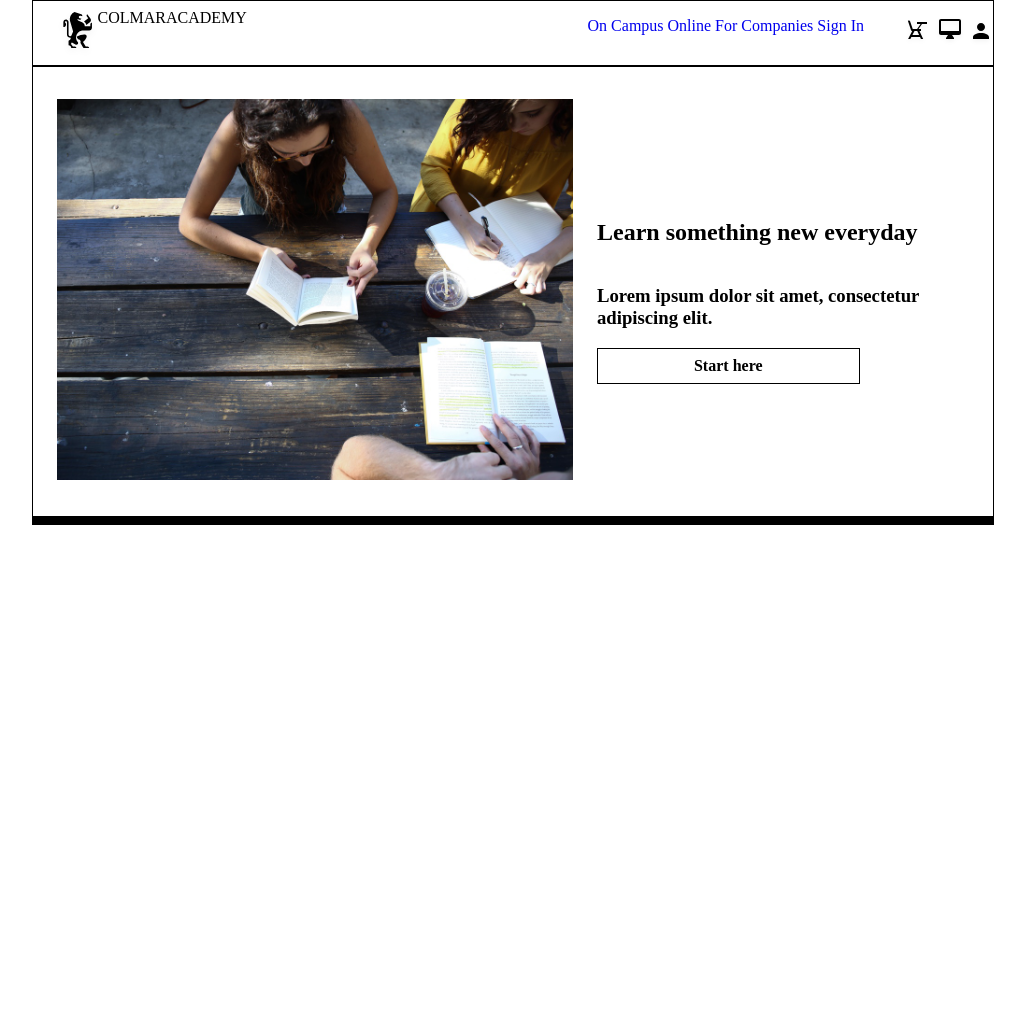
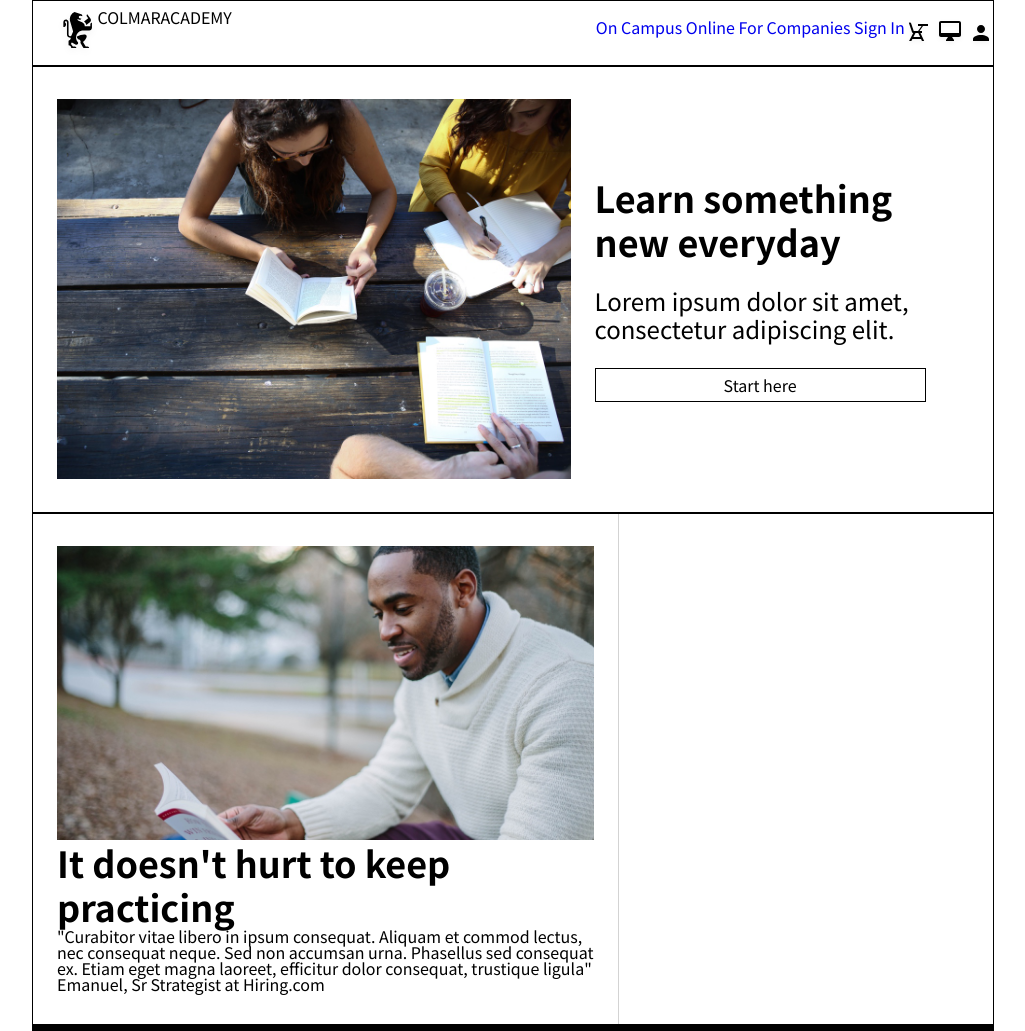
Before and after one commit to anjiB72/colmar-academy, a plain HTML site: page index.html in a window 1280 px wide. Shown: the whole page, without its empty margins (127-1152 px from the left). Before the commit the page ends 800 px from the top, so only its background shows below. Drawn offline with Linux system fonts and the light colour scheme.

Commit message:
add practice image and text

```diff
--- a/index.html
+++ b/index.html
@@ -7,8 +7,9 @@
     <meta name="author" content="Angela Boakes">
     <meta name="description" content="Colmar Academy. Learn something new everyday">
     <meta name="keywords" content="Colmar Academy, learning, education, courses, thesis">
+    <link rel="stylesheet" href="./resources/css/reset.css" type="text/css">
     <link href="https://fonts.googleapis.com/css?family=Noto+Serif:400,700" rel="stylesheet">
-    <link rel="stylesheet" href="./resources/css/reset.css" type="text/css">
+    <link href="https://fonts.googleapis.com/css?family=Noto+Sans+KR:400,700" rel="stylesheet">
     <link rel="stylesheet" href="./resources/css/style.css" type="text/css">
   </head>
   <body>
@@ -44,12 +45,8 @@
         <img src="./resources/images/banner.jpg" alt="People studying">
       </div>
       <div class="flex text">
-        <div>
-          <h2>Learn something new everyday</h2>
-        </div>
-        <div>
-          <h3>Lorem ipsum dolor sit amet, consectetur adipiscing elit.</h3>
-        </div>
+        <h1>Learn something new everyday</h1>
+        <h2>Lorem ipsum dolor sit amet, consectetur adipiscing elit.</h2>
         <div class="button">
           <h4>Start here</h4>
         </div>
@@ -57,8 +54,20 @@
   	</div>
 
   	<!-- Practice content -->
-  	<div class="main-container" id="practice">
+  	<div class="main-container flex practice">
+      <div class="practice-col1 large-image">
+        <div>
+          <img src="./resources/images/information-main.jpg" alt="Male reading book">
+        </div>
+        <div class="flex text">
+          <h1>It doesn't hurt to keep practicing</h1>
+          <h3>"Curabitor vitae libero in ipsum consequat. Aliquam et commod lectus, nec consequat neque. Sed non accumsan urna. Phasellus sed consequat ex. Etiam eget magna laoreet, efficitur dolor consequat, trustique ligula"</h3>
+          <h4>Emanuel, Sr Strategist at Hiring.com</h4>
+        </div>
+      </div>
+      <div class="practice-col2">
 
+      </div>
   	</div>
 
   	<!-- courses content -->
--- /dev/null
+++ b/resources/css/reset.css
@@ -0,0 +1,48 @@
+/* http://meyerweb.com/eric/tools/css/reset/
+   v2.0 | 20110126
+   License: none (public domain)
+*/
+
+html, body, div, span, applet, object, iframe,
+h1, h2, h3, h4, h5, h6, p, blockquote, pre,
+a, abbr, acronym, address, big, cite, code,
+del, dfn, em, img, ins, kbd, q, s, samp,
+small, strike, strong, sub, sup, tt, var,
+b, u, i, center,
+dl, dt, dd, ol, ul, li,
+fieldset, form, label, legend,
+table, caption, tbody, tfoot, thead, tr, th, td,
+article, aside, canvas, details, embed,
+figure, figcaption, footer, header, hgroup,
+menu, nav, output, ruby, section, summary,
+time, mark, audio, video {
+	margin: 0;
+	padding: 0;
+	border: 0;
+	font-size: 100%;
+	font: inherit;
+	vertical-align: baseline;
+}
+/* HTML5 display-role reset for older browsers */
+article, aside, details, figcaption, figure,
+footer, header, hgroup, menu, nav, section {
+	display: block;
+}
+body {
+	line-height: 1;
+}
+ol, ul {
+	list-style: none;
+}
+blockquote, q {
+	quotes: none;
+}
+blockquote:before, blockquote:after,
+q:before, q:after {
+	content: '';
+	content: none;
+}
+table {
+	border-collapse: collapse;
+	border-spacing: 0;
+}
--- a/resources/css/style.css
+++ b/resources/css/style.css
@@ -4,6 +4,7 @@ html {
 
 body {
   margin: 0;
+  font-family: 'Noto Sans KR', sans-serif;
   }
 
 .main-container {
@@ -14,6 +15,24 @@ body {
 
 .flex {
   display: flex;
+}
+
+.text {
+  flex-direction: column;
+  justify-content: center;
+  align-items: flex-start;
+}
+
+h1 {
+  font-size: 2.25rem;
+  line-height: 1.2;
+  font-weight: 700;
+}
+
+h2{
+  font-size: 1.5rem;
+  line-height: 1.2;
+  font-weight: 500;
 }
 
 /* Header */
@@ -41,30 +60,50 @@ nav a{
 .learn{
   flex-direction: row;
   justify-content: flex-start;
-}
+  }
 
 .large-image{
   width: 60%;
+  height: auto;
   margin: 2rem 1.5rem;
 }
 
-.learn img{
+.large-image img{
   width: 100%;
-  align-self: flex-start;
 }
 
-.text {
-  flex-direction: column;
-  justify-content: center;
-  align-items: flex-start;
+.learn .text {
+    width: 40%;
+    padding-right: 3.5rem;
 }
+    .learn h1,
+    .learn h2 {
+      margin-bottom: 1.5rem;
+    }
 
 .button{
   border: 1px solid black;
-  padding: 0.5rem 6rem;
-    }
+  padding: 0.5rem 8rem;
+}
     .button h4{
       text-align: center;
       margin: 0;
       padding: 0;
     }
+
+/* Practice content */
+  .practice {
+    flex-direction: row;
+    justify-content: flex-start;
+  }
+
+.practice .text {
+  width: 100%;
+  padding-right: 1rem;
+  }
+
+.practice-col2{
+  width: 40%;
+  border-left: 0.5px solid lightgrey;
+  padding-left: 1rem;
+}
```
